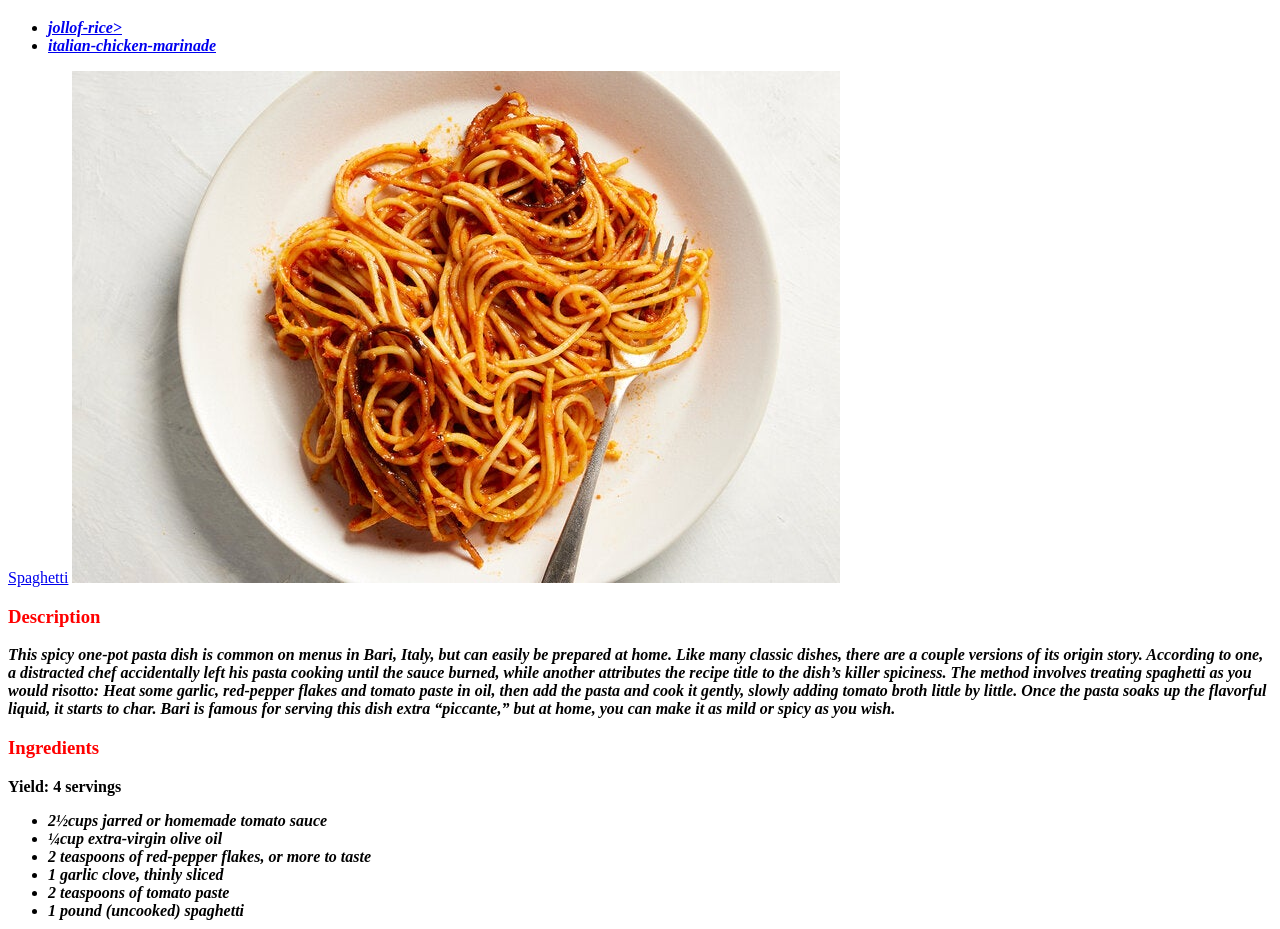
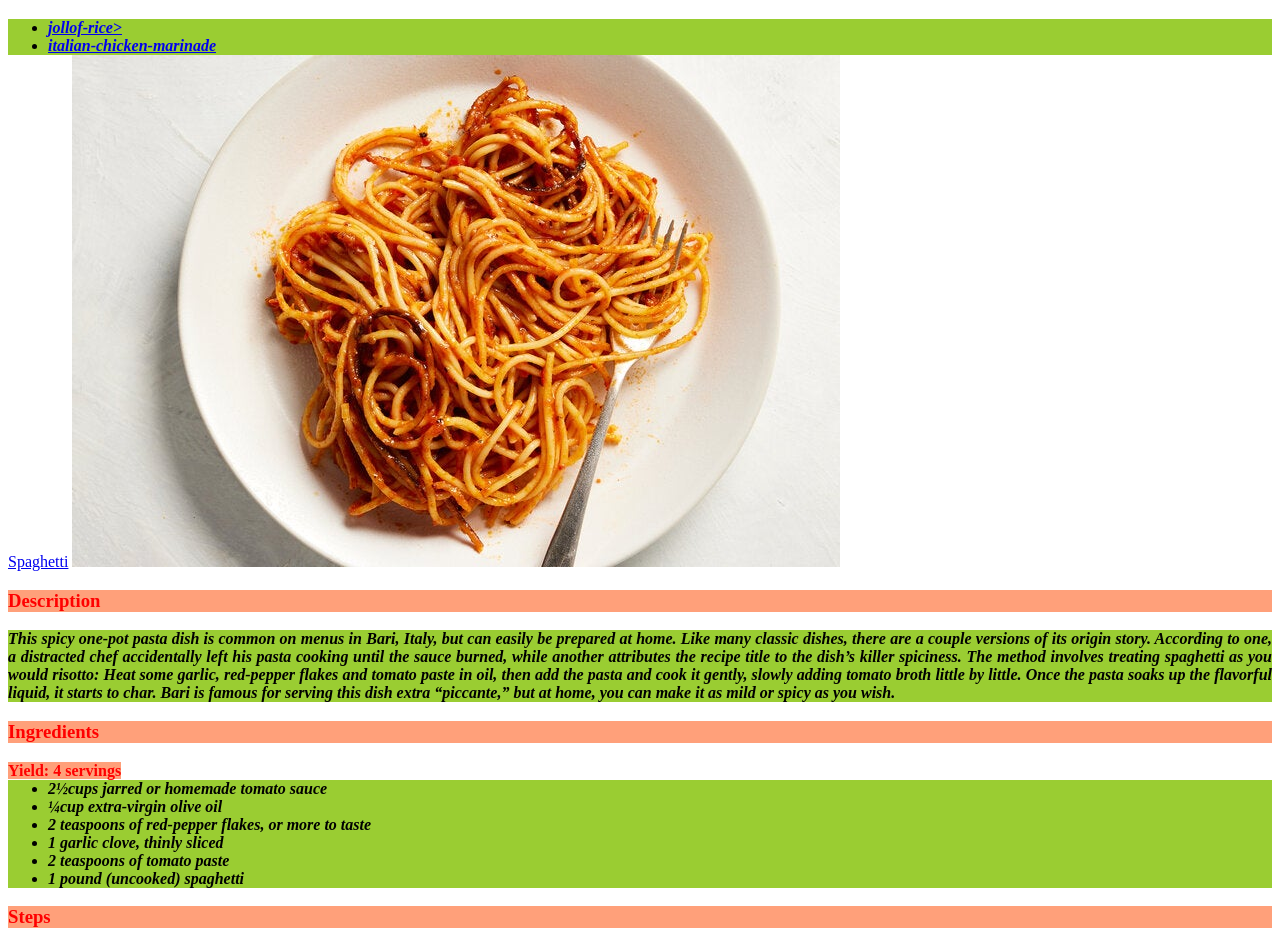
Before and after one commit to WaleyTech/odin-recipes, a plain HTML site: page index.html in a window 1280 px wide. Shown: the part 61-990 px from the top of the page. Drawn offline with Linux system fonts and the light colour scheme.

Commit message:
adding all files

```diff
--- a/style.css
+++ b/style.css
@@ -1,6 +1,8 @@
 p {
     font-style: italic;
     font-weight: 800;
+    background-color: yellowgreen;
+    text-align: justify;
 }
 
 h1 {
@@ -10,11 +12,21 @@ h1 {
 
 h3 {
     color: red;
+    background: lightsalmon;
+}
+
+strong {
+    background-color: lightsalmon;
+    color: red;
 }
 
 ul, li {
  font-style: italic;
  font-weight: 600;
+ background: yellowgreen;
+ padding: auto;
+ margin: auto;
+ border: 2px;
 }
 
 ol {
```
